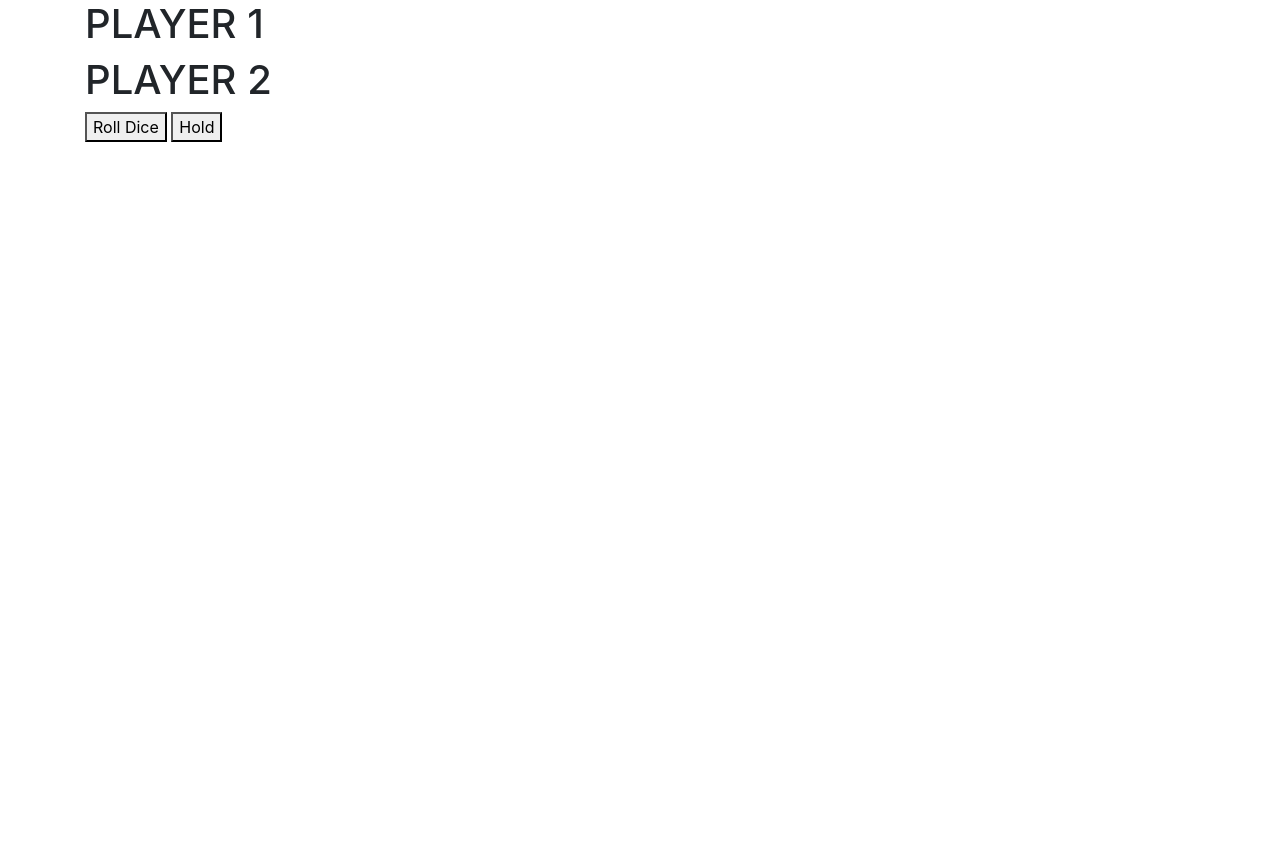
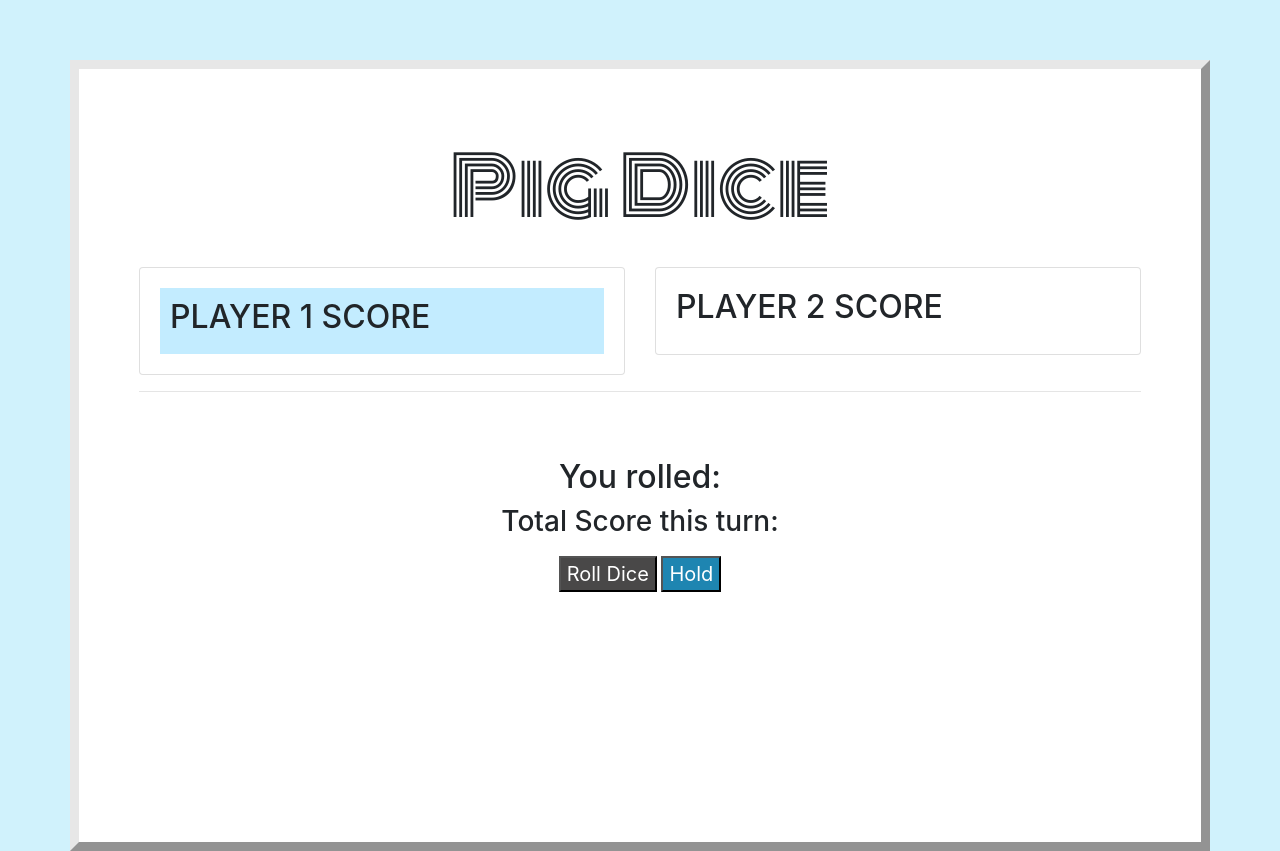
Before and after one commit to GarrettBrown-dev/pig-dice-project, a plain HTML site: page index.html in a window 1280 px wide. Before the commit the page ends 800 px from the top, so only its background shows below. Drawn offline with Linux system fonts and the light colour scheme.

Commit message:
Add styling

```diff
--- a/css/styles.css
+++ b/css/styles.css
@@ -1,3 +1,42 @@
-#roll-btn {
+h1 {
+  text-align: center;
+  margin-top: 10px;
+  font-family: 'Monoton', cursive;
+  font-size: 80px;
+}
+body {
+  background-color: rgb(208, 242, 252);
 
 }
+
+.container {
+  background-color: white;
+  padding: 60px;
+  padding-bottom: 200px;
+  margin-top: 60px;
+  border: outset rgb(231, 231, 231);
+  border-width: 9px;
+}
+.activePlayer {
+  background-color: rgb(195, 236, 255);
+  padding: 10px;
+}
+
+#roll-btn {
+  background-color: rgb(73, 72, 72);
+  color: white;
+  font-size: 20px;
+  margin-top: 10px;
+}
+
+#hold-btn {
+  background-color: rgb(30, 133, 177);
+  color: white;
+  font-size: 20px;
+  margin-top: 10px;
+}
+
+.rollStats {
+  text-align: center;
+  padding: 50px;
+}
--- a/index.html
+++ b/index.html
@@ -5,14 +5,45 @@
   <link href="css/styles.css" rel="stylesheet" type="text/css">
   <script src="js/jquery-3.5.1.js"></script>
   <script src="js/scripts.js"></script>
+  <link href="https://fonts.googleapis.com/css2?family=Monoton&display=swap" rel="stylesheet">
   <title>PIG DICE</title>
 </head>
 <body>
   <div class="container">
-    <h1>PLAYER 1</h1>
-    <h1>PLAYER 2</h1>
-      <button id="roll-btn" type="submit">Roll Dice</button>
-      <button id="hold-btn" type="submit">Hold</button>
-  </div>
+    <h1>Pig Dice</h1>
+    <!-- <button id="start" type="submit">START</button> -->
+      <br>
+      <div class="row">
+        <div class="col-sm-6">
+          <div class="card">
+            <div class="card-body">
+              <div class="activePlayer1">
+                <h2>PLAYER 1 SCORE</h2>
+                <h3 id="player1-output" style="text-align: center;"></h3>
+              </div>
+            </div>
+          </div>
+        </div>
+        <div class="col-sm-6">
+          <div class="card">
+            <div class="card-body">
+              <div class="activePlayer2">
+                <h2>PLAYER 2 SCORE</h2>
+                <h3 id="player2-output" style="text-align: center;"></h3>
+              </div>
+            </div>
+          </div>
+        </div>
+      </div>
+      <!-- Adds a line -->
+      <hr>
+  <div class="rollStats">
+    <h2>You rolled: <span id="dice-roll"></span></h2>
+    <h3>Total Score this turn: <span id="turn-total"></span></h3>
+    <button id="roll-btn" type="submit">Roll Dice</button>
+    <button id="hold-btn" type="submit">Hold</button>
+</div>
+</div>
+
 </body>
 </html>
--- a/js/scripts.js
+++ b/js/scripts.js
@@ -23,11 +23,18 @@ Players.prototype.playerSwitch = function (finalTurnScore) {
     this.players[0].active = false;
     this.players[1].active = true;
     this.players[0].totalScore += finalTurnScore;
+    $(".activePlayer2").addClass("activePlayer");
+    $(".activePlayer1").removeClass("activePlayer");
+    $("#player1-output").text(this.players[0].totalScore);
+    $("#player2-output").text(this.players[1].totalScore);
   } else {
     this.players[1].active = false;
     this.players[0].active = true;
     this.players[1].totalScore += finalTurnScore;
-    alert(this.pl)
+    $(".activePlayer1").addClass("activePlayer");
+    $(".activePlayer2").removeClass("activePlayer");
+    $("#player1-output").text(this.players[0].totalScore);
+    $("#player2-output").text(this.players[1].totalScore);
   }
 }
 
@@ -57,26 +64,33 @@ let dice = {
 // User Interface Logic ---------
 
 $(document).ready(function () {
+  $(".activePlayer1").addClass("activePlayer");
   let players = new Players();
   let player1 = new Player(0, 0, true);
   let player2 = new Player(0, 0, false);
   players.addPlayer(player1);
   players.addPlayer(player2);
-  console.log(players);
   let finalTurnScore;
   $("button#roll-btn").click(function () {
     let diceRoll = dice.roll();
-    console.log("rolled: " + diceRoll);
     finalTurnScore = turnScore(diceRoll);
-    console.log("Turn Score: " + finalTurnScore);
     if (diceRoll === 1) {
       players.playerSwitch(finalTurnScore);
     }
-    console.log(players);
+    $("#dice-roll").text(diceRoll);
+    $("#turn-total").text(finalTurnScore);
   });
   $("button#hold-btn").click(function () {
+    if (isNaN(finalTurnScore)) {
+      turnTotal = 0;
+      finalTurnScore = 0;
+      players.playerSwitch(finalTurnScore);
+    } else {
     players.playerSwitch(finalTurnScore);
     turnTotal = 0;
     finalTurnScore = 0;
+    $("#dice-roll").text(turnTotal);
+    $("#turn-total").text(finalTurnScore);
+    }
   });
 });
```
